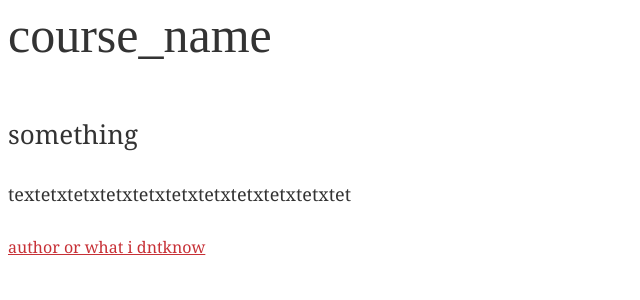
After one commit to alabama77/djangosite, a Django app: template newsite/templates/newsite/course_template.html in a window 1280 px wide. The commit adds this page. Shown: the top 300 px of the page, without its empty margins (0-640 px from the left). Run offline with Django 3.2, Linux system fonts and the light colour scheme; the template is opened without the code that fills it, so the values that code supplies are empty; some libraries are stand-ins or nearby versions.

Commit message:
urls-py change

```diff
--- a/newsite/models.py
+++ b/newsite/models.py
@@ -6,8 +6,6 @@ from django.utils.text import slugify
 from django.contrib.auth.forms import UserCreationForm
 from ckeditor.fields import RichTextField
 from django.urls import reverse
-from django_bleach.models import BleachField
-
 
 class Category(models.Model):
 	name = models.CharField(max_length=100)
@@ -35,12 +33,15 @@ class Lesson(models.Model):
 	teacher = models.CharField(max_length=150, verbose_name='Преподователь')
 	title = models.CharField(max_length=250, verbose_name="Заголовк")
 	description = RichTextField(verbose_name='Краткое описание урока')
+	full_lesson_text = RichTextField(verbose_name='Полный текст урока')
 	slug = models.SlugField(max_length=50, verbose_name='Ссылка на урок')
 
 	class Meta:
 		verbose_name = 'Урок'
 		verbose_name_plural = 'Уроки'
 
+	def get_absolute_url(self):
+		return reverse('course_template', kwargs={ 'lesson_slug' : self.slug})
 
 	def __unicode__(self):
 		return self.title
--- /dev/null
+++ b/newsite/static/css/course_template.css
@@ -0,0 +1,7 @@
+    h1 { color: #333333; font-family: ‘Bitter’, serif; font-size: 50px; font-weight: normal; line-height: 54px; margin: 0 0 54px; }
+    p { color: #333333; font-family: Georgia, serif; font-size: 18px; line-height: 28px; margin: 0 0 28px; }
+    p:first-of-type { font-size: 26px; line-height: 36px; margin: 0 0 28px; }
+    a { color: #c73036; font-family: Georgia, serif; text-decoration: underline; }
+    a:hover { color: #333333; text-decoration: underline; }
+    .author { color: #8d8d8d; font-family: Georgia, serif; font-style: italic; font-size: 14px; margin-bottom: 28px; }
+    .author a { color: #c73036; font-family: «Helvetica Neue», sans-serif; font-weight: bold; text-decoration: none; text-transform: uppercase; }
--- /dev/null
+++ b/newsite/templates/newsite/course_template.html
@@ -0,0 +1,20 @@
+{% load static %}
+<!DOCTYPE html>
+<html>
+
+	<head>
+		<meta charset="UTF-8">
+		<title>course</title>
+		<link rel="stylesheet" href="{% static 'css/course_template.css' %}">
+	</head>
+
+	<body>
+		<div>
+			<h1>course_name</h1>
+			<p>something</p>
+			<p class="fist-of-type">textetxtetxtetxtetxtetxtetxtetxtetxtetxtet</p>
+			<a>author or what i dntknow</a>
+
+		</div>
+	</body>
+</html>
--- a/newsite/templates/newsite/coursedetails.html
+++ b/newsite/templates/newsite/coursedetails.html
@@ -111,12 +111,13 @@
           <div class="col-lg-4 col-md-6">
             <div class="other-feature-item">
               <i class="ti-key"></i>
-              <a href="#"><h4>{{ lesson.title }}</h4></a>
+              <a href="#">
+                <h4>{{ lesson.title }}</h4>
+              </a>
               <div>
                 <div>
                      Преродаватель: {{ lesson.teacher }}<br><br>
                      Категория: {{ lesson.category }}<br><br>
-                     {{ lesson.description | safe }}<br><br>
                 </div>
               </div>
             </div>
--- a/newsite/urls.py
+++ b/newsite/urls.py
@@ -1,4 +1,4 @@
-from django.urls import path
+from django.urls import path, re_path
 from . import views
 from django.conf import settings
 from django.conf.urls import include
@@ -8,8 +8,8 @@ from django.conf.urls.static import static
 urlpatterns = [
     path('', views.index, name='index'),
     path('courses/', views.courses, name='courses'),
-    path(r'courses/<str:category_slug>/', views.categories_view, name='coursedetails'),
-    path(r'courses/<str:category_slug>/<str:lesson_slug>/', views.lessons_view, name='lessons'),
+    re_path(r'^courses/(?P<category_slug>[\w-]+)/$', views.categories_view, name='coursedetails'),
+    path(r'courses/<str:category_slug>/<str:lesson_slug>/', views.lessons_view, name='course_template'),
 
     path('ckeditor/', include('ckeditor_uploader.urls')),
 
```
Also changed, not shown: newsite/views.py (+9 -2 lines), newsite/migrations/0012_lesson_full_lesson_text.py (added), 1 other file.
